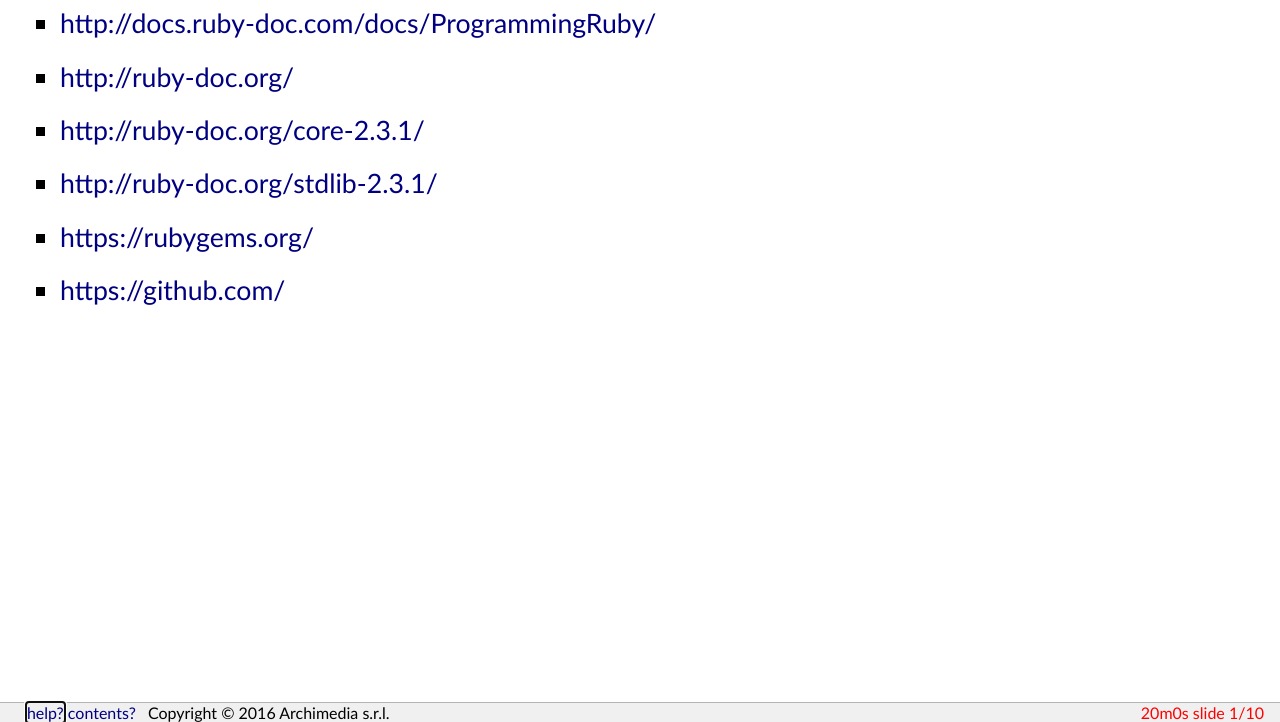
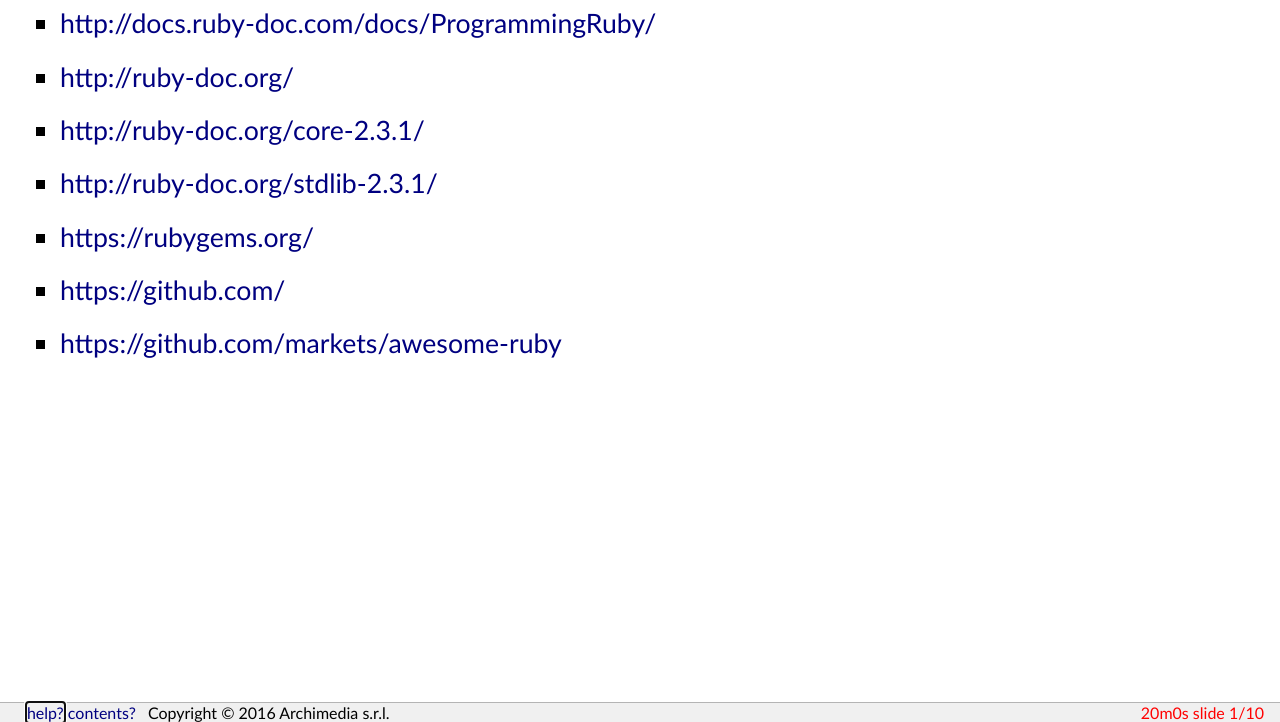
Before and after one commit to juryghidinelli/diapositive-corso-ruby, a plain HTML site: page lezione1.html in a window 1280 px wide. Shown: the part 78-800 px from the top of the page. Drawn offline with Linux system fonts and the light colour scheme.

Commit message:
Modifica Lezione 1

```diff
--- a/lezione1.html
+++ b/lezione1.html
@@ -31,6 +31,7 @@
   <li><a href="http://ruby-doc.org/stdlib-2.3.1/">http://ruby-doc.org/stdlib-2.3.1/</a></li>
   <li><a href="https://rubygems.org/">https://rubygems.org/</a></li>
   <li><a href="https://github.com/">https://github.com/</a></li>
+  <li><a href="https://github.com/markets/awesome-ruby">https://github.com/markets/awesome-ruby</a></li>
 </ul>
 
 
```
Also changed, not shown: lezione1.w3c.html (+1 -0 lines), 1 other file.
